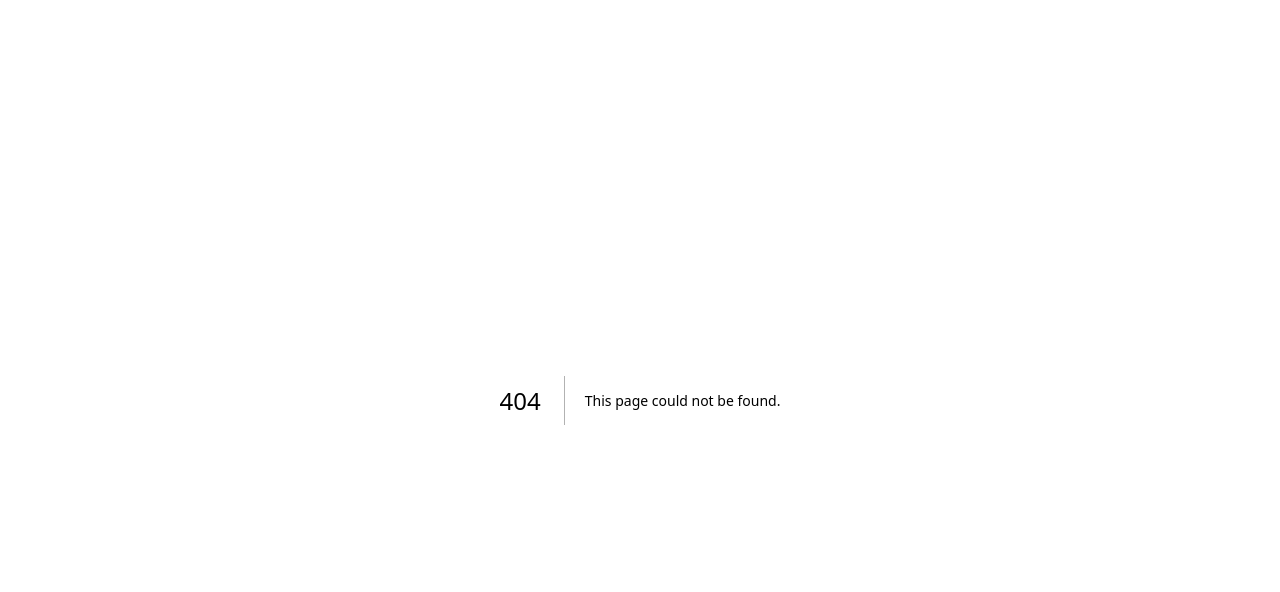
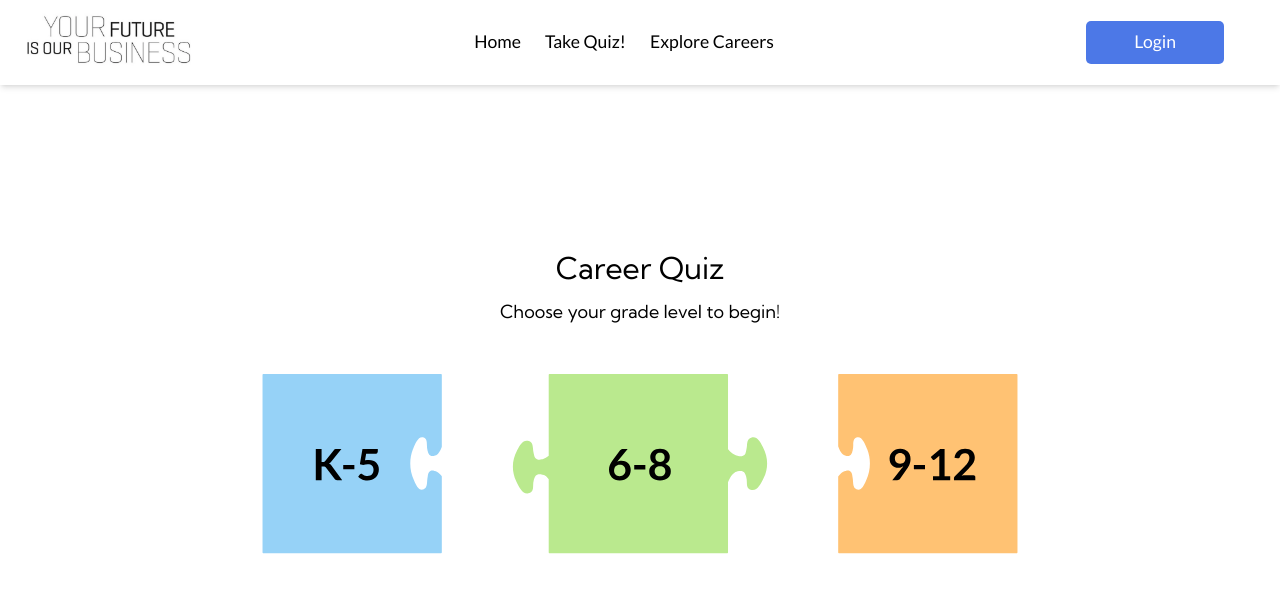
Before and after one commit to ucsc-blueprint/yfiob2, a Next.js app: page /pre-quiz in a window 1280 px wide. Before the commit this address had no page. Shown: the top 592 px of the page. Built offline with nearby package versions, Linux system fonts and the light colour scheme.

Commit message:
added a pre-quiz page when clicking Take Quiz and added some hover animation to the puzzle pieces

```diff
--- a/src/app/page.jsx
+++ b/src/app/page.jsx
@@ -76,7 +76,7 @@ function App() {
                         <img
                             src="/assets/K-5PuzzlePiece.svg"
                             alt="K-5 Puzzle Piece"
-                            className="w-[150px] h-[150px]"
+                            className="w-[150px] h-[150px] transform hover:scale-105 transition-transform"
                         />
                     </button>
                     <button
@@ -86,7 +86,7 @@ function App() {
                         <img
                             src="/assets/6-8PuzzlePiece.svg"
                             alt="6-8 Puzzle Piece"
-                            className="w-[250px] h-[150px]"
+                            className="w-[250px] h-[150px] transform hover:scale-105 transition-transform"
                         />
                     </button>
                     <button
@@ -96,7 +96,7 @@ function App() {
                         <img
                             src="/assets/9-12PuzzlePiece.svg"
                             alt="9-12 Puzzle Piece"
-                            className="w-[150px] h-[150px]"
+                            className="w-[150px] h-[150px] transform hover:scale-105 transition-transform"
                         />
                     </button>
                 </div>
--- /dev/null
+++ b/src/app/pre-quiz/page.jsx
@@ -0,0 +1,54 @@
+import React from "react";
+import { Navbar } from "../../components/Navbar/Navbar";
+import Link from "next/link";
+
+function App() {
+  return (
+    <div className="min-h-screen flex flex-col">
+      <div className="z-10 relative">
+        <Navbar />
+      </div>
+
+      {/* Centered content - fixed overlap issue */}
+      <div className="flex-grow flex items-center justify-center pt-0">
+        <div className="max-w-6xl w-full px-8 pt-0 pb-20">
+          <div className="text-center mb-12">
+            <h2 className="text-3xl font-kumbh">Career Quiz</h2>
+            <p className="mt-3 font-kumbh text-lg">Choose your grade level to begin!</p>
+          </div>
+          <div className="flex items-center justify-center space-x-12">
+            <Link href="/take-quiz/elementary-school">
+              <button className="flex flex-col items-center cursor-pointer focus:outline-none transform hover:scale-105 transition-transform">
+                <img
+                  src="/assets/K-5PuzzlePiece.svg"
+                  alt="K-5 Puzzle Piece"
+                  className="w-[180px] h-[180px]"
+                />
+              </button>
+            </Link>
+            <Link href="/take-quiz/middle-school">
+              <button className="flex flex-col items-center cursor-pointer focus:outline-none transform hover:scale-105 transition-transform">
+                <img
+                  src="/assets/6-8PuzzlePiece.svg"
+                  alt="6-8 Puzzle Piece"
+                  className="w-[300px] h-[180px]"
+                />
+              </button>
+            </Link>
+            <Link href="/take-quiz/high-school">
+              <button className="flex flex-col items-center cursor-pointer focus:outline-none transform hover:scale-105 transition-transform">
+                <img
+                  src="/assets/9-12PuzzlePiece.svg"
+                  alt="9-12 Puzzle Piece"
+                  className="w-[180px] h-[180px]"
+                />
+              </button>
+            </Link>
+          </div>
+        </div>
+      </div>
+    </div>
+  );
+}
+
+export default App;
--- a/src/components/Navbar/Navbar.jsx
+++ b/src/components/Navbar/Navbar.jsx
@@ -72,7 +72,7 @@ export const Navbar = () => {
 					<Link href={"/"} className="px-3 hover:text-[#4C78E7] py-1 text-[1.1rem]">
 						Home
 					</Link>
-					<Link href={"/take-quiz"} className="px-3 hover:text-[#4C78E7] py-1 text-[1.1rem]">
+					<Link href={"/pre-quiz"} className="px-3 hover:text-[#4C78E7] py-1 text-[1.1rem]">
 						Take Quiz!
 					</Link>
 					<Link href={"/choose-grade-level"} className="px-3 hover:text-[#4C78E7] py-1 text-[1.1rem]">
```
